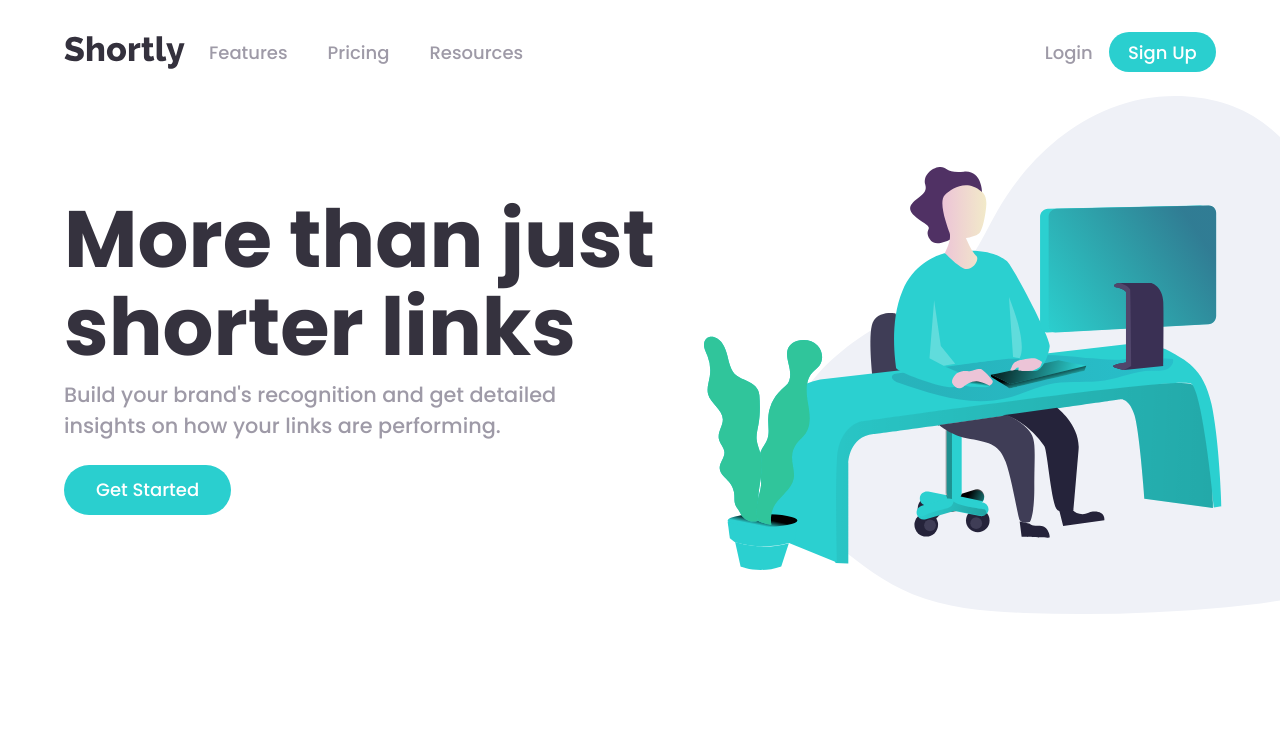
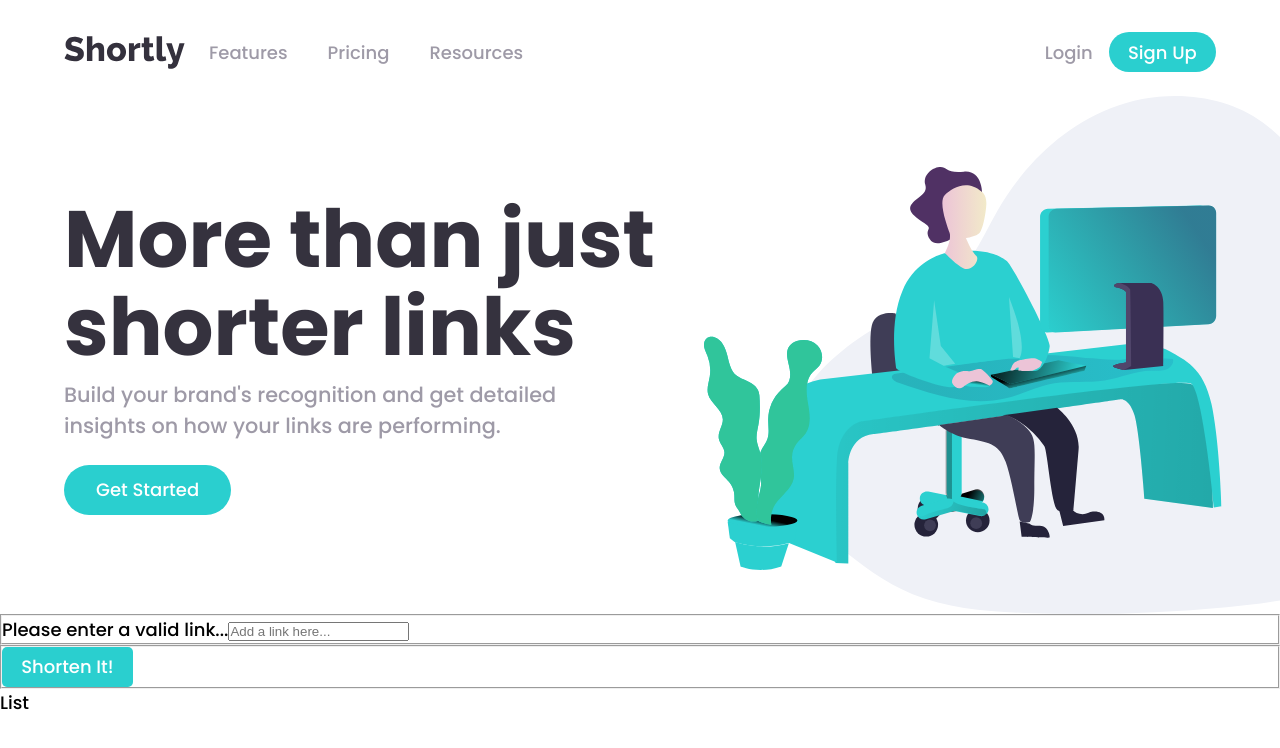
Before and after one commit to flp-pcll/url-shortener-app, a React (Create React App) app: page / in a window 1280 px wide. Shown: the top 748 px of the page. Built offline with nearby package versions, Linux system fonts and the light colour scheme.

Commit message:
added Shortener Component Area

```diff
--- a/public/index.html
+++ b/public/index.html
@@ -24,7 +24,7 @@
       work correctly both with client-side routing and a non-root public URL.
       Learn how to configure a non-root public URL by running `npm run build`.
     -->
-    <title>React App</title>
+    <title>Shortly Homepage | More than just shorter links </title>
   </head>
   <body>
     <noscript>You need to enable JavaScript to run this app.</noscript>
--- a/src/App.js
+++ b/src/App.js
@@ -2,6 +2,7 @@ import React from "react";
 import Header from "./components/Header/HeaderArea";
 import MainFlex from "./components/Layout/MainFlex";
 import HeroArea from "./components/HeroArea/HeroArea";
+import ShortenerArea from "./components/ShortenerArea/ShortenerArea";
 
 import "./App.css";
 
@@ -11,7 +12,7 @@ function App() {
             <Header />
             <MainFlex>
                 <HeroArea />
-                {/* {ShortenerArea} */}
+                <ShortenerArea />
                 {/* {Stats} */}
             </MainFlex>
         </div>
--- a/src/assets/styles/variables.css
+++ b/src/assets/styles/variables.css
@@ -17,6 +17,7 @@
     --red: hsl(0, 87%, 67%); /*error message*/
 
     /*Neutral:*/
+    --main-bg-color: hsl(225, 33%, 95%);
     --gray: hsl(0, 0%, 75%); /*???*/
     --very-grayish-violet: hsl(257, 7%, 63%); /*paragraphs, initial links color*/
     --very-dark-blue: hsl(255, 11%, 22%); /*headings, link hovers, h1-h6*/
--- /dev/null
+++ b/src/components/ShortenerArea/ShortenerArea.js
@@ -0,0 +1,17 @@
+import React from "react";
+import ShortenerForm from "./ShortenerForm/ShortenerForm";
+
+//store the links array in localStorage;
+//add items to links list and pass it to list as props;
+
+
+function ShortenerArea() {
+    return (
+        <section>
+            <ShortenerForm />
+            <div>List</div>
+        </section>
+    );
+};
+
+export default ShortenerArea;
--- /dev/null
+++ b/src/components/ShortenerArea/ShortenerForm/ShortenerForm.js
@@ -0,0 +1,26 @@
+import React from "react";
+import axios from "axios";
+import Button from "../../UI/Button/Button";
+
+
+//validate input value;
+//make http request for shortener api (axios);
+//pass the object with the response to Shortener Area in a prop function;
+
+function ShortenerForm() {
+    return (
+        <form>
+            <fieldset>
+                <label htmlFor="linkToShort">
+                    <span>Please enter a valid link...</span>
+                </label>
+                <input id="linkToShort" placeholder="Add a link here..."></input>
+            </fieldset>
+            <fieldset>
+                <Button>Shorten It!</Button>
+            </fieldset>
+        </form>
+    );
+};
+
+export default ShortenerForm;
```
Also changed, not shown: 1 other file (tests, documents, lock files or other folders).
